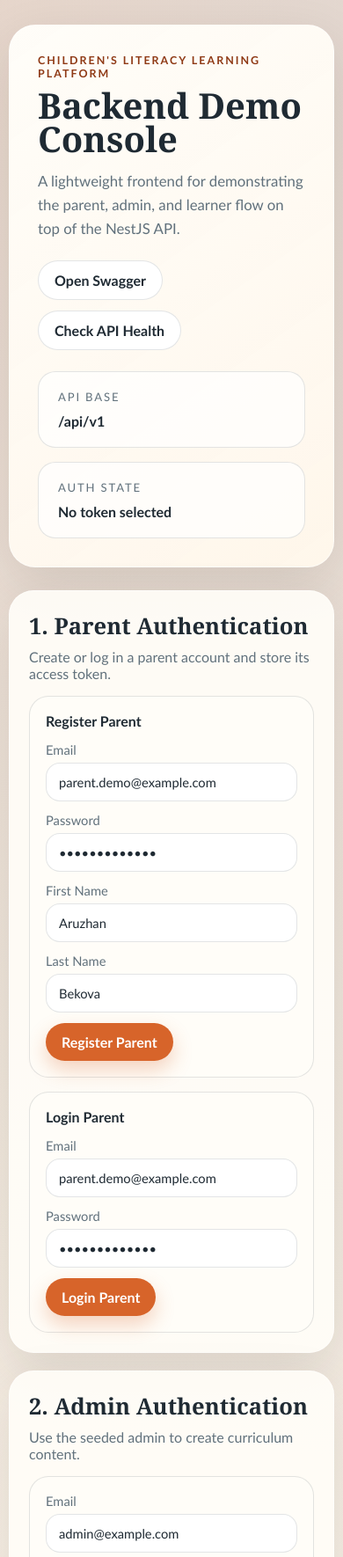
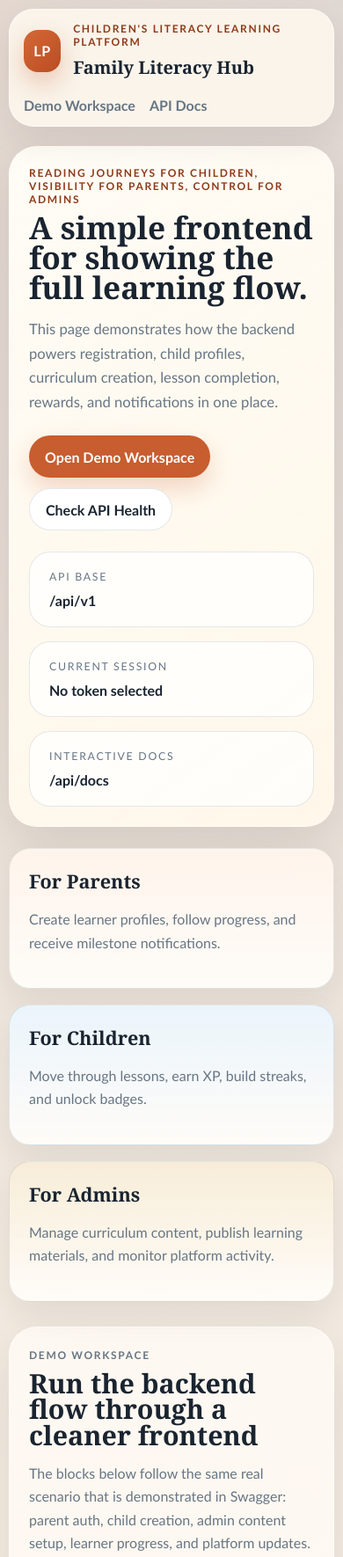
Before and after one commit to bekzatdev-stack/literacy-platform-backend, a website: page public/index.html in a window 390 px wide. Shown: the top 1770 px of the page at 88% size. Drawn offline with Linux system fonts and the light colour scheme.

Commit message:
feat: redesign demo frontend

```diff
--- a/public/index.html
+++ b/public/index.html
@@ -3,49 +3,89 @@
   <head>
     <meta charset="UTF-8" />
     <meta name="viewport" content="width=device-width, initial-scale=1.0" />
-    <title>Literacy Platform Demo</title>
+    <title>Literacy Platform</title>
     <link rel="stylesheet" href="/styles.css" />
   </head>
   <body>
-    <div class="page-shell">
-      <header class="hero">
-        <div class="hero-copy">
-          <p class="eyebrow">Children's Literacy Learning Platform</p>
-          <h1>Backend Demo Console</h1>
-          <p class="hero-text">
-            A lightweight frontend for demonstrating the parent, admin, and
-            learner flow on top of the NestJS API.
-          </p>
-          <div class="hero-links">
-            <a class="ghost-link" href="/api/docs" target="_blank" rel="noreferrer">
-              Open Swagger
-            </a>
-            <button id="health-check" class="secondary-button">
-              Check API Health
-            </button>
+    <div class="site-shell">
+      <header class="topbar">
+        <div class="brand-lockup">
+          <span class="brand-mark">LP</span>
+          <div>
+            <p class="brand-kicker">Children's Literacy Learning Platform</p>
+            <h1>Family Literacy Hub</h1>
           </div>
         </div>
-        <div class="hero-status">
-          <div class="status-card">
-            <span class="status-label">API Base</span>
+        <nav class="topbar-links">
+          <a href="#workspace">Demo Workspace</a>
+          <a href="/api/docs" target="_blank" rel="noreferrer">API Docs</a>
+        </nav>
+      </header>
+
+      <main>
+        <section class="hero">
+          <div class="hero-copy">
+            <p class="eyebrow">Reading journeys for children, visibility for parents, control for admins</p>
+            <h2>A simple frontend for showing the full learning flow.</h2>
+            <p class="hero-text">
+              This page demonstrates how the backend powers registration, child profiles,
+              curriculum creation, lesson completion, rewards, and notifications in one place.
+            </p>
+            <div class="hero-actions">
+              <a class="primary-link" href="#workspace">Open Demo Workspace</a>
+              <button id="health-check" class="secondary-button">Check API Health</button>
+            </div>
+          </div>
+
+          <aside class="hero-panel">
+            <div class="metric-card">
+              <span class="metric-label">API Base</span>
               <strong>/api/v1</strong>
             </div>
-          <div class="status-card">
-            <span class="status-label">Auth State</span>
+            <div class="metric-card">
+              <span class="metric-label">Current Session</span>
               <strong id="auth-state">No token selected</strong>
             </div>
+            <div class="metric-card">
+              <span class="metric-label">Interactive Docs</span>
+              <strong>/api/docs</strong>
             </div>
-      </header>
+          </aside>
+        </section>
 
-      <main class="dashboard">
-        <section class="panel">
-          <div class="panel-header">
-            <h2>1. Parent Authentication</h2>
-            <p>Create or log in a parent account and store its access token.</p>
+        <section class="overview-grid">
+          <article class="overview-card warm">
+            <h3>For Parents</h3>
+            <p>Create learner profiles, follow progress, and receive milestone notifications.</p>
+          </article>
+          <article class="overview-card cool">
+            <h3>For Children</h3>
+            <p>Move through lessons, earn XP, build streaks, and unlock badges.</p>
+          </article>
+          <article class="overview-card sand">
+            <h3>For Admins</h3>
+            <p>Manage curriculum content, publish learning materials, and monitor platform activity.</p>
+          </article>
+        </section>
+
+        <section id="workspace" class="workspace">
+          <div class="section-heading">
+            <p class="eyebrow">Demo Workspace</p>
+            <h2>Run the backend flow through a cleaner frontend</h2>
+            <p>
+              The blocks below follow the same real scenario that is demonstrated in Swagger:
+              parent auth, child creation, admin content setup, learner progress, and platform updates.
+            </p>
+          </div>
+
+          <section class="workspace-block">
+            <div class="block-heading">
+              <h3>1. Parent Access</h3>
+              <p>Register a new parent account or log in to an existing one.</p>
             </div>
             <div class="grid two-columns">
-            <form id="parent-register-form" class="card form-card">
-              <h3>Register Parent</h3>
+              <form id="parent-register-form" class="surface-card form-card">
+                <h4>Create Parent Account</h4>
                 <label>Email<input name="email" type="email" value="parent.demo@example.com" required /></label>
                 <label>Password<input name="password" type="password" value="SecurePass123" required /></label>
                 <label>First Name<input name="firstName" type="text" value="Aruzhan" required /></label>
@@ -53,8 +93,8 @@
                 <button type="submit">Register Parent</button>
               </form>
 
-            <form id="parent-login-form" class="card form-card">
-              <h3>Login Parent</h3>
+              <form id="parent-login-form" class="surface-card form-card">
+                <h4>Sign In as Parent</h4>
                 <label>Email<input name="email" type="email" value="parent.demo@example.com" required /></label>
                 <label>Password<input name="password" type="password" value="SecurePass123" required /></label>
                 <button type="submit">Login Parent</button>
@@ -62,24 +102,28 @@
             </div>
           </section>
 
-        <section class="panel">
-          <div class="panel-header">
-            <h2>2. Admin Authentication</h2>
-            <p>Use the seeded admin to create curriculum content.</p>
+          <section class="workspace-block">
+            <div class="block-heading">
+              <h3>2. Admin Access</h3>
+              <p>Use the seeded admin account to create and manage curriculum content.</p>
             </div>
-          <form id="admin-login-form" class="card form-card compact">
+            <form id="admin-login-form" class="surface-card form-card compact">
+              <h4>Sign In as Admin</h4>
               <label>Email<input name="email" type="email" value="admin@example.com" required /></label>
-            <label>Password<input name="password" type="password" value="AdminPass123" required /></label>
+              <label>Password<input name="password" type="password" placeholder="Enter the Render admin password" required /></label>
+              <p class="helper-text">
+                Use the value saved in Render as <code>ADMIN_PASSWORD</code>.
+              </p>
               <button type="submit">Login Admin</button>
             </form>
           </section>
 
-        <section class="panel">
-          <div class="panel-header">
-            <h2>3. Child Profile</h2>
-            <p>Create a learner profile under the active parent account.</p>
+          <section class="workspace-block">
+            <div class="block-heading">
+              <h3>3. Learner Profile</h3>
+              <p>Create a child profile under the currently active parent account.</p>
             </div>
-          <form id="child-form" class="card form-card wide">
+            <form id="child-form" class="surface-card form-card wide">
               <div class="grid two-columns">
                 <label>Username<input name="username" type="text" value="ali_reader_demo" required /></label>
                 <label>PIN<input name="pin" type="text" value="1234" required /></label>
@@ -88,18 +132,18 @@
                 <label>Avatar URL<input name="avatarUrl" type="url" value="https://example.com/avatar.png" /></label>
                 <label>Learning Level<input name="learningLevel" type="number" value="1" min="1" required /></label>
               </div>
-            <button type="submit">Create Child</button>
+              <button type="submit">Create Child Profile</button>
             </form>
           </section>
 
-        <section class="panel">
-          <div class="panel-header">
-            <h2>4. Curriculum Content</h2>
-            <p>Create one unit, one lesson, and one exercise under the admin token.</p>
+          <section class="workspace-block">
+            <div class="block-heading">
+              <h3>4. Curriculum Studio</h3>
+              <p>Create one unit, one lesson, and one exercise using the admin session.</p>
             </div>
             <div class="grid three-columns">
-            <form id="unit-form" class="card form-card">
-              <h3>Create Unit</h3>
+              <form id="unit-form" class="surface-card form-card">
+                <h4>Create Unit</h4>
                 <label>Slug<input name="slug" type="text" value="phonics-level-1-demo" required /></label>
                 <label>Title<input name="title" type="text" value="Phonics Level 1" required /></label>
                 <label>Description<textarea name="description" rows="3">Introduction to phonics</textarea></label>
@@ -109,8 +153,8 @@
                 <button type="submit">Create Unit</button>
               </form>
 
-            <form id="lesson-form" class="card form-card">
-              <h3>Create Lesson</h3>
+              <form id="lesson-form" class="surface-card form-card">
+                <h4>Create Lesson</h4>
                 <label>Slug<input name="slug" type="text" value="letter-a-sounds-demo" required /></label>
                 <label>Title<input name="title" type="text" value="Letter A Sounds" required /></label>
                 <label>Instructions<textarea name="instructions" rows="3">Listen and match the A sound.</textarea></label>
@@ -142,8 +186,8 @@
                 <button type="submit">Create Lesson</button>
               </form>
 
-            <form id="exercise-form" class="card form-card">
-              <h3>Create Exercise</h3>
+              <form id="exercise-form" class="surface-card form-card">
+                <h4>Create Exercise</h4>
                 <label>Type
                   <select name="type">
                     <option>PHONICS</option>
@@ -170,21 +214,21 @@
             </div>
           </section>
 
-        <section class="panel">
-          <div class="panel-header">
-            <h2>5. Learner Flow</h2>
-            <p>Submit an exercise answer, complete the lesson, then pull progress and notifications.</p>
+          <section class="workspace-block">
+            <div class="block-heading">
+              <h3>5. Learning Progress</h3>
+              <p>Submit one exercise answer, complete the lesson, and then inspect progress data.</p>
             </div>
             <div class="grid two-columns">
-            <form id="submit-form" class="card form-card">
-              <h3>Submit Exercise</h3>
+              <form id="submit-form" class="surface-card form-card">
+                <h4>Submit Exercise</h4>
                 <label>Answer JSON<textarea name="answer" rows="4" required>{"answer":"a"}</textarea></label>
                 <label>Time Taken Seconds<input name="timeTakenSeconds" type="number" value="12" min="1" required /></label>
                 <button type="submit">Submit Exercise</button>
               </form>
 
-            <div class="card action-stack">
-              <h3>Follow-up Actions</h3>
+              <div class="surface-card action-stack">
+                <h4>Follow-up Actions</h4>
                 <button id="complete-lesson-button">Complete Lesson</button>
                 <button id="load-progress-button">Load Progress</button>
                 <button id="load-badges-button">Load Badges</button>
@@ -194,20 +238,23 @@
             </div>
           </section>
 
-        <section class="panel">
-          <div class="panel-header">
-            <h2>State Snapshot</h2>
-            <p>Current tokens and resource IDs stored by the demo page.</p>
+          <section class="workspace-grid">
+            <section class="surface-card">
+              <div class="block-heading compact-heading">
+                <h3>Session State</h3>
+                <p>Stored tokens and generated resource IDs.</p>
               </div>
-          <pre id="state-viewer" class="state-viewer"></pre>
+              <pre id="state-viewer" class="console-box"></pre>
             </section>
 
-        <section class="panel">
-          <div class="panel-header">
-            <h2>Response Console</h2>
-            <p>Latest responses from the backend appear here.</p>
+            <section class="surface-card">
+              <div class="block-heading compact-heading">
+                <h3>Response Output</h3>
+                <p>Latest response from the backend.</p>
               </div>
-          <pre id="console-output" class="console-output"></pre>
+              <pre id="console-output" class="console-box"></pre>
+            </section>
+          </section>
         </section>
       </main>
     </div>
--- a/public/styles.css
+++ b/public/styles.css
@@ -1,172 +1,286 @@
 :root {
-  --bg: #f7f2e8;
-  --paper: #fffdf8;
-  --ink: #1f2a33;
-  --muted: #61717c;
-  --line: rgba(31, 42, 51, 0.12);
-  --accent: #d7642a;
-  --accent-deep: #8f3a16;
-  --sage: #dce6d5;
-  --blue: #d8e6f1;
-  --shadow: 0 22px 60px rgba(53, 45, 36, 0.12);
-  --radius: 22px;
+  --bg: #f4efe4;
+  --surface: #fffaf0;
+  --surface-strong: #ffffff;
+  --ink: #1a2430;
+  --muted: #677684;
+  --line: rgba(26, 36, 48, 0.1);
+  --accent: #c85d2f;
+  --accent-deep: #8f3a18;
+  --forest: #dfe9d3;
+  --sky: #dbe9f5;
+  --sand: #f0e1ca;
+  --shadow: 0 24px 60px rgba(44, 37, 27, 0.12);
+  --radius: 24px;
 }
 
 * {
   box-sizing: border-box;
 }
 
+html {
+  scroll-behavior: smooth;
+}
+
 body {
   margin: 0;
+  color: var(--ink);
   font-family: "Avenir Next", "Trebuchet MS", "Gill Sans", sans-serif;
-  color: var(--ink);
   background:
-    radial-gradient(circle at top left, rgba(215, 100, 42, 0.14), transparent 30%),
-    radial-gradient(circle at top right, rgba(129, 164, 202, 0.18), transparent 28%),
-    linear-gradient(180deg, #faf4ea 0%, #f4eee3 100%);
-  min-height: 100vh;
+    radial-gradient(circle at left top, rgba(200, 93, 47, 0.12), transparent 28%),
+    radial-gradient(circle at right top, rgba(95, 142, 189, 0.16), transparent 24%),
+    linear-gradient(180deg, #fbf6ec 0%, #f3ecdf 100%);
 }
 
-.page-shell {
-  width: min(1320px, calc(100vw - 32px));
+a {
+  color: inherit;
+}
+
+.site-shell {
+  width: min(1280px, calc(100vw - 32px));
   margin: 0 auto;
-  padding: 28px 0 40px;
+  padding: 24px 0 40px;
+}
+
+.topbar {
+  display: flex;
+  align-items: center;
+  justify-content: space-between;
+  gap: 20px;
+  margin-bottom: 22px;
+  padding: 16px 22px;
+  border: 1px solid rgba(255, 255, 255, 0.55);
+  border-radius: 999px;
+  background: rgba(255, 250, 240, 0.82);
+  backdrop-filter: blur(14px);
+  box-shadow: 0 16px 36px rgba(38, 30, 24, 0.08);
+}
+
+.brand-lockup {
+  display: flex;
+  align-items: center;
+  gap: 14px;
+}
+
+.brand-mark {
+  display: grid;
+  place-items: center;
+  width: 48px;
+  height: 48px;
+  border-radius: 16px;
+  background: linear-gradient(135deg, #d46836, #ba4d22);
+  color: #fff;
+  font-weight: 800;
+  letter-spacing: 0.04em;
+  box-shadow: 0 12px 28px rgba(186, 77, 34, 0.28);
+}
+
+.brand-kicker,
+.eyebrow {
+  margin: 0 0 8px;
+  color: var(--accent-deep);
+  text-transform: uppercase;
+  letter-spacing: 0.14em;
+  font-size: 0.75rem;
+  font-weight: 700;
+}
+
+.topbar h1 {
+  margin: 0;
+  font-family: Georgia, "Times New Roman", serif;
+  font-size: 1.45rem;
+}
+
+.topbar-links {
+  display: flex;
+  flex-wrap: wrap;
+  gap: 16px;
+}
+
+.topbar-links a {
+  text-decoration: none;
+  color: var(--muted);
+  font-weight: 700;
 }
 
 .hero {
   display: grid;
-  grid-template-columns: 1.6fr 1fr;
+  grid-template-columns: 1.45fr 0.85fr;
   gap: 24px;
-  padding: 32px;
-  border-radius: 30px;
+  padding: 34px;
+  border-radius: 32px;
   background:
-    linear-gradient(145deg, rgba(255, 253, 248, 0.96), rgba(255, 246, 234, 0.92)),
-    var(--paper);
+    linear-gradient(145deg, rgba(255, 252, 246, 0.96), rgba(255, 246, 232, 0.9)),
+    var(--surface);
+  border: 1px solid rgba(255, 255, 255, 0.55);
   box-shadow: var(--shadow);
-  border: 1px solid rgba(255, 255, 255, 0.55);
 }
 
-.eyebrow {
-  margin: 0 0 10px;
-  text-transform: uppercase;
-  letter-spacing: 0.16em;
-  color: var(--accent-deep);
-  font-size: 0.78rem;
-  font-weight: 700;
+.hero h2,
+.section-heading h2 {
+  margin: 0;
+  font-family: Georgia, "Times New Roman", serif;
+  font-size: clamp(2.2rem, 5vw, 4rem);
+  line-height: 0.96;
 }
 
-.hero h1 {
-  margin: 0;
-  font-family: Georgia, "Times New Roman", serif;
-  font-size: clamp(2.5rem, 5vw, 4.5rem);
-  line-height: 0.95;
+.hero-text,
+.section-heading p,
+.block-heading p,
+.overview-card p,
+.helper-text {
+  color: var(--muted);
+  line-height: 1.65;
 }
 
 .hero-text {
   max-width: 60ch;
-  margin: 16px 0 0;
-  color: var(--muted);
-  font-size: 1.05rem;
-  line-height: 1.6;
+  margin: 18px 0 0;
+  font-size: 1.04rem;
 }
 
-.hero-links {
+.hero-actions {
   display: flex;
   flex-wrap: wrap;
   gap: 12px;
-  margin-top: 22px;
+  margin-top: 24px;
 }
 
-.ghost-link,
-button {
+button,
+.primary-link {
+  display: inline-flex;
+  align-items: center;
+  justify-content: center;
+  min-height: 48px;
+  padding: 12px 18px;
   border: none;
   border-radius: 999px;
-  padding: 12px 18px;
   font: inherit;
-  font-weight: 700;
+  font-weight: 800;
   cursor: pointer;
+  text-decoration: none;
   transition: transform 120ms ease, box-shadow 120ms ease, opacity 120ms ease;
 }
 
-button {
-  background: var(--accent);
-  color: white;
-  box-shadow: 0 10px 22px rgba(215, 100, 42, 0.28);
-}
-
 button:hover,
-.ghost-link:hover {
+.primary-link:hover,
+.secondary-button:hover {
   transform: translateY(-1px);
 }
 
 button:active,
-.ghost-link:active {
+.primary-link:active,
+.secondary-button:active {
   transform: translateY(0);
 }
 
-.secondary-button,
-.ghost-link {
-  background: white;
+button,
+.primary-link {
+  background: var(--accent);
+  color: #fff;
+  box-shadow: 0 12px 28px rgba(200, 93, 47, 0.24);
+}
+
+.secondary-button {
+  background: var(--surface-strong);
   color: var(--ink);
-  text-decoration: none;
   border: 1px solid var(--line);
   box-shadow: none;
 }
 
-.hero-status {
+.hero-panel {
   display: grid;
   gap: 16px;
   align-content: start;
 }
 
-.status-card {
-  padding: 20px 22px;
-  border-radius: 20px;
-  background: rgba(255, 255, 255, 0.7);
+.metric-card,
+.overview-card,
+.surface-card {
+  border-radius: var(--radius);
   border: 1px solid var(--line);
+  background: rgba(255, 255, 255, 0.76);
 }
 
-.status-label {
+.metric-card {
+  padding: 20px 22px;
+}
+
+.metric-label {
   display: block;
   margin-bottom: 10px;
   color: var(--muted);
-  font-size: 0.82rem;
   text-transform: uppercase;
   letter-spacing: 0.14em;
+  font-size: 0.77rem;
 }
 
-.dashboard {
-  margin-top: 26px;
+.overview-grid {
   display: grid;
-  gap: 20px;
+  grid-template-columns: repeat(3, minmax(0, 1fr));
+  gap: 18px;
+  margin-top: 24px;
 }
 
-.panel {
+.overview-card {
   padding: 22px;
-  border-radius: 28px;
-  background: rgba(255, 253, 248, 0.92);
-  box-shadow: var(--shadow);
-  border: 1px solid rgba(255, 255, 255, 0.45);
+  box-shadow: 0 14px 34px rgba(35, 29, 22, 0.08);
 }
 
-.panel-header {
-  margin-bottom: 16px;
+.overview-card h3 {
+  margin: 0 0 8px;
+  font-family: Georgia, "Times New Roman", serif;
+  font-size: 1.35rem;
 }
 
-.panel-header h2 {
+.warm {
+  background: linear-gradient(180deg, rgba(255, 244, 236, 0.98), rgba(255, 253, 249, 0.94));
+}
+
+.cool {
+  background: linear-gradient(180deg, rgba(234, 244, 252, 0.98), rgba(255, 253, 249, 0.94));
+}
+
+.sand {
+  background: linear-gradient(180deg, rgba(247, 236, 216, 0.98), rgba(255, 253, 249, 0.94));
+}
+
+.workspace {
+  margin-top: 28px;
+  padding: 28px;
+  border-radius: 32px;
+  background: rgba(255, 251, 244, 0.82);
+  border: 1px solid rgba(255, 255, 255, 0.5);
+  box-shadow: var(--shadow);
+}
+
+.section-heading {
+  max-width: 820px;
+  margin-bottom: 22px;
+}
+
+.section-heading h2 {
+  font-size: clamp(1.9rem, 4vw, 3rem);
+}
+
+.workspace-block + .workspace-block {
+  margin-top: 22px;
+}
+
+.block-heading {
+  margin-bottom: 14px;
+}
+
+.block-heading h3,
+.compact-heading h3 {
   margin: 0 0 8px;
   font-family: Georgia, "Times New Roman", serif;
-  font-size: 1.6rem;
-}
-
-.panel-header p {
-  margin: 0;
-  color: var(--muted);
+  font-size: 1.45rem;
 }
 
 .grid {
   display: grid;
-  gap: 16px;
+  gap: 18px;
 }
 
 .two-columns {
@@ -177,15 +291,20 @@ button:active,
   grid-template-columns: repeat(3, minmax(0, 1fr));
 }
 
-.card {
-  background: var(--paper);
-  border: 1px solid var(--line);
-  border-radius: var(--radius);
-  padding: 18px;
+.workspace-grid {
+  margin-top: 22px;
+  display: grid;
+  grid-template-columns: repeat(2, minmax(0, 1fr));
+  gap: 18px;
 }
 
-.form-card h3,
-.action-stack h3 {
+.surface-card {
+  padding: 20px;
+  box-shadow: 0 16px 32px rgba(34, 28, 22, 0.08);
+}
+
+.form-card h4,
+.action-stack h4 {
   margin: 0 0 14px;
   font-size: 1rem;
 }
@@ -194,7 +313,7 @@ button:active,
   display: block;
   margin-bottom: 12px;
   color: var(--muted);
-  font-size: 0.92rem;
+  font-size: 0.93rem;
 }
 
 .form-card input,
@@ -204,10 +323,10 @@ button:active,
   margin-top: 6px;
   padding: 12px 14px;
   border-radius: 16px;
-  border: 1px solid rgba(31, 42, 51, 0.12);
-  background: white;
+  border: 1px solid rgba(26, 36, 48, 0.12);
+  background: #fff;
+  color: var(--ink);
   font: inherit;
-  color: var(--ink);
 }
 
 .form-card textarea {
@@ -226,41 +345,78 @@ button:active,
   margin: 0;
 }
 
+.helper-text {
+  margin: 4px 0 14px;
+  font-size: 0.92rem;
+}
+
+.helper-text code {
+  padding: 2px 6px;
+  border-radius: 999px;
+  background: rgba(143, 58, 24, 0.08);
+  color: var(--accent-deep);
+  font-family: "SFMono-Regular", Consolas, monospace;
+}
+
 .action-stack {
   display: grid;
   gap: 12px;
+  align-content: start;
 }
 
-.state-viewer,
-.console-output {
+.console-box {
   margin: 0;
+  min-height: 220px;
   padding: 18px;
   border-radius: 20px;
-  background: #201a17;
-  color: #f3ebe0;
+  background: #1f1b19;
+  color: #f4ebdf;
   font-family: "SFMono-Regular", Consolas, "Liberation Mono", monospace;
   font-size: 0.9rem;
   line-height: 1.5;
-  min-height: 180px;
   overflow: auto;
 }
 
 .compact {
-  max-width: 720px;
+  max-width: 760px;
 }
 
 .wide {
   width: 100%;
 }
 
-@media (max-width: 1040px) {
+@media (max-width: 1080px) {
   .hero,
+  .overview-grid,
   .two-columns,
-  .three-columns {
+  .three-columns,
+  .workspace-grid {
     grid-template-columns: 1fr;
   }
 
-  .page-shell {
-    width: min(100vw - 20px, 1320px);
+  .topbar {
+    border-radius: 28px;
+    align-items: flex-start;
+    flex-direction: column;
   }
 }
+
+@media (max-width: 680px) {
+  .site-shell {
+    width: min(100vw - 20px, 1280px);
+    padding-top: 10px;
+  }
+
+  .hero,
+  .workspace {
+    padding: 22px;
+  }
+
+  .topbar {
+    padding: 14px 16px;
+  }
+
+  .topbar h1 {
+    font-size: 1.25rem;
+  }
+}
```
Lines whose indentation alone changed are shown as unchanged.
